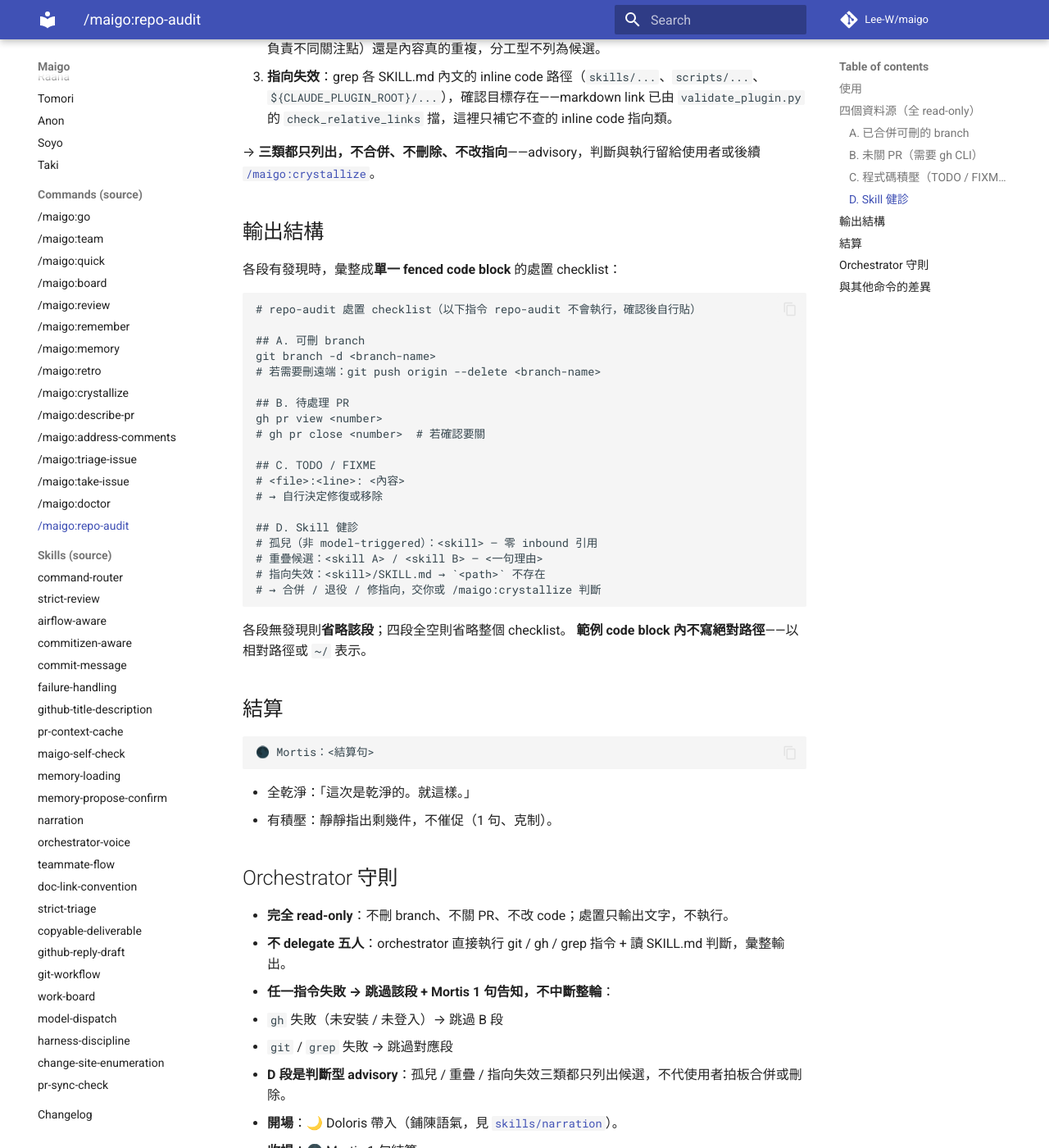
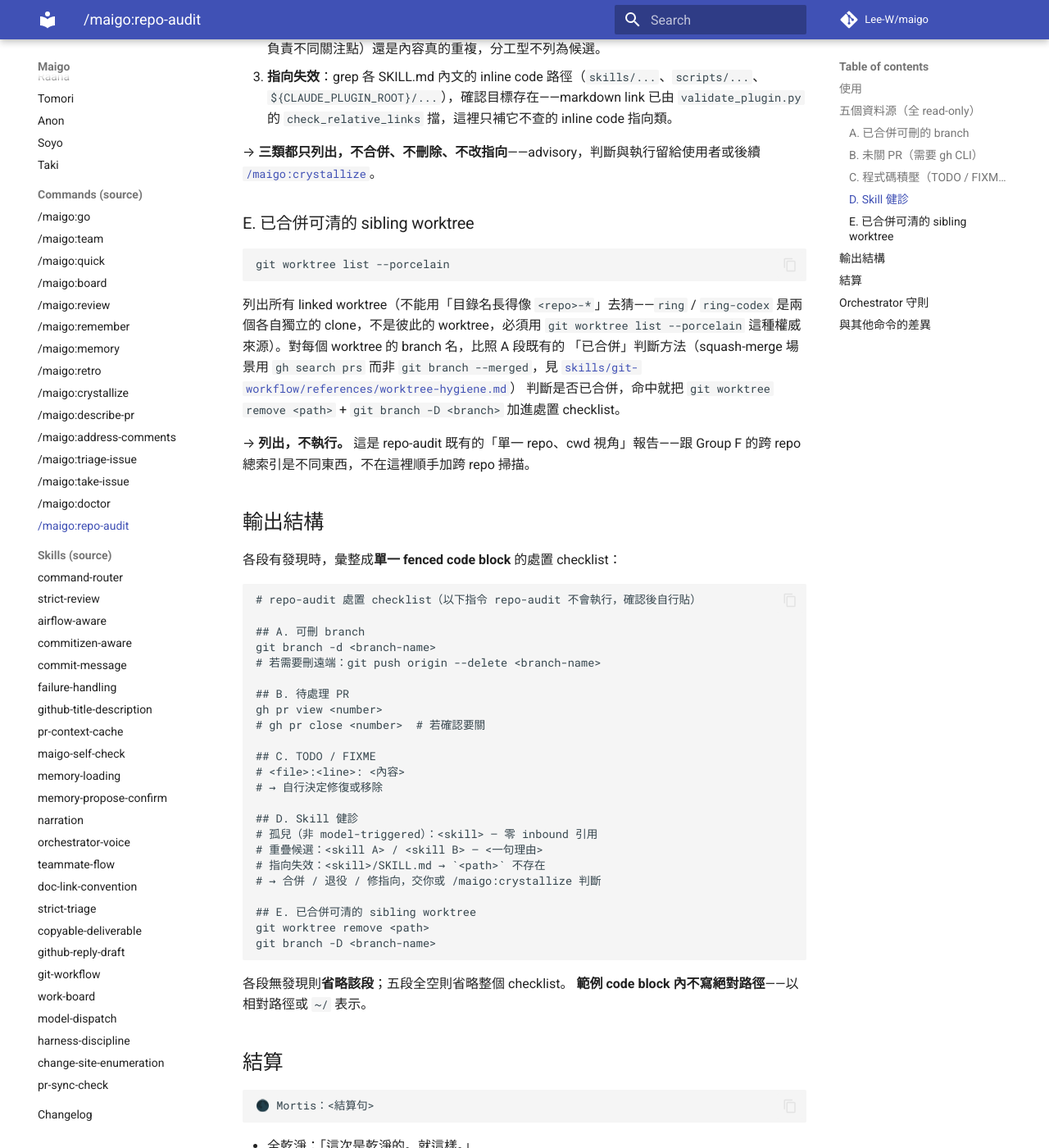
Before and after one commit to Lee-W/maigo, an MkDocs documentation site: the page built from docs/commands/repo-audit.md, in a window 1280 px wide and 1400 px high, scrolled down 1377 px. Shown: the whole window at 82% size. Built offline with MkDocs 1.6.1 and Material for MkDocs 9.7.7, drawn with Linux system fonts in a browser that asks for light colours; comment, search, counter and statistics services are not loaded; some of the changed text lies outside the part shown.

Commit message:
feat(worktree): compute sibling worktree paths and add an opt-in flag
Add worktree_path.py, turning the sibling layout convention already
written in worktree-hygiene.md into a repeatable computation, so the
path and branch name no longer get re-derived by hand each time.

/maigo:go and /maigo:take-issue gain an opt-in --worktree flag, and
/maigo:repo-audit gains an advisory section listing merged sibling
worktrees that can be cleaned up. Nothing is removed automatically.

````diff
--- a/commands/repo-audit.md
+++ b/commands/repo-audit.md
@@ -1,6 +1,6 @@
 ---
-description: repo 自身內部健診（read-only orchestrator 主持）——掃已合併可刪的 branch、未關 PR、TODO/FIXME 積壓、skill 健診（孤兒 / 重疊候選 / 指向失效），彙整成可複製的處置 checklist，不執行任何寫入。🌑 Mortis 一句結算。不 delegate 五人，orchestrator 直跑。
-allowed-tools: Bash(git branch --merged:*), Bash(gh pr list:*), Bash(grep:*), Read
+description: repo 自身內部健診（read-only orchestrator 主持）——掃已合併可刪的 branch、未關 PR、TODO/FIXME 積壓、skill 健診（孤兒 / 重疊候選 / 指向失效）、已合併可清的 sibling worktree，彙整成可複製的處置 checklist，不執行任何寫入。🌑 Mortis 一句結算。不 delegate 五人，orchestrator 直跑。
+allowed-tools: Bash(git branch --merged:*), Bash(gh pr list:*), Bash(grep:*), Bash(git worktree list:*), Bash(gh search prs:*), Read
 ---
 
 <!-- mkdocs-include-start -->
@@ -20,7 +20,7 @@
 
 無參數。對當前所在的 git repo 執行。
 
-## 四個資料源（全 read-only）
+## 五個資料源（全 read-only）
 
 ### A. 已合併可刪的 branch
 
@@ -72,6 +72,24 @@
 → **三類都只列出，不合併、不刪除、不改指向**——advisory，判斷與執行留給使用者或後續
 [`/maigo:crystallize`](https://github.com/Lee-W/maigo/blob/main/commands/crystallize.md)。
 
+### E. 已合併可清的 sibling worktree
+
+```bash
+git worktree list --porcelain
+```
+
+列出所有 linked worktree（不能用「目錄名長得像 `<repo>-*`」去猜——`ring` /
+`ring-codex` 是兩個各自獨立的 clone，不是彼此的 worktree，必須用 `git worktree
+list --porcelain` 這種權威來源）。對每個 worktree 的 branch 名，比照 A 段既有的
+「已合併」判斷方法（squash-merge 場景用 `gh search prs` 而非 `git branch
+--merged`，見
+[`skills/git-workflow/references/worktree-hygiene.md`](https://github.com/Lee-W/maigo/blob/main/skills/git-workflow/references/worktree-hygiene.md)）
+判斷是否已合併，命中就把 `git worktree remove <path>` + `git branch -D
+<branch>` 加進處置 checklist。
+
+→ **列出，不執行。** 這是 repo-audit 既有的「單一 repo、cwd 視角」報告——跟
+Group F 的跨 repo 總索引是不同東西，不在這裡順手加跨 repo 掃描。
+
 ## 輸出結構
 
 各段有發現時，彙整成**單一 fenced code block** 的處置 checklist：
@@ -96,9 +114,13 @@
 # 重疊候選：<skill A> / <skill B> — <一句理由>
 # 指向失效：<skill>/SKILL.md → `<path>` 不存在
 # → 合併 / 退役 / 修指向，交你或 /maigo:crystallize 判斷
+
+## E. 已合併可清的 sibling worktree
+git worktree remove <path>
+git branch -D <branch-name>
 ```
 
-各段無發現則**省略該段**；四段全空則省略整個 checklist。
+各段無發現則**省略該段**；五段全空則省略整個 checklist。
 **範例 code block 內不寫絕對路徑**——以相對路徑或 `~/` 表示。
 
 ## 結算
@@ -115,7 +137,7 @@
 - **完全 read-only**：不刪 branch、不關 PR、不改 code；處置只輸出文字，不執行。
 - **不 delegate 五人**：orchestrator 直接執行 git / gh / grep 指令 + 讀 SKILL.md 判斷，彙整輸出。
 - **任一指令失敗 → 跳過該段 + Mortis 1 句告知，不中斷整輪**：
-  - `gh` 失敗（未安裝 / 未登入）→ 跳過 B 段
+  - `gh` 失敗（未安裝 / 未登入）→ 跳過 B 段（判斷 E 段合併狀態用的 `gh search prs` 同樣受影響，跳過即可，不擋 E 段其餘列表輸出）
   - `git` / `grep` 失敗 → 跳過對應段
 - **D 段是判斷型 advisory**：孤兒 / 重疊 / 指向失效三類都只列出候選，不代使用者拍板合併或刪除。
 - **開場**：🌙 Doloris 帶入（鋪陳語氣，見 [`skills/narration`](https://github.com/Lee-W/maigo/blob/main/skills/narration/SKILL.md)）。
````
Also changed, not shown: commands/go.md (+21 -0 lines), commands/take-issue.md (+21 -0 lines), skills/git-workflow/SKILL.md (+8 -0 lines), skills/git-workflow/references/worktree-automation.md (added, +78 -0 lines), skills/teammate-flow/SKILL.md (+6 -0 lines), 2 other files.
